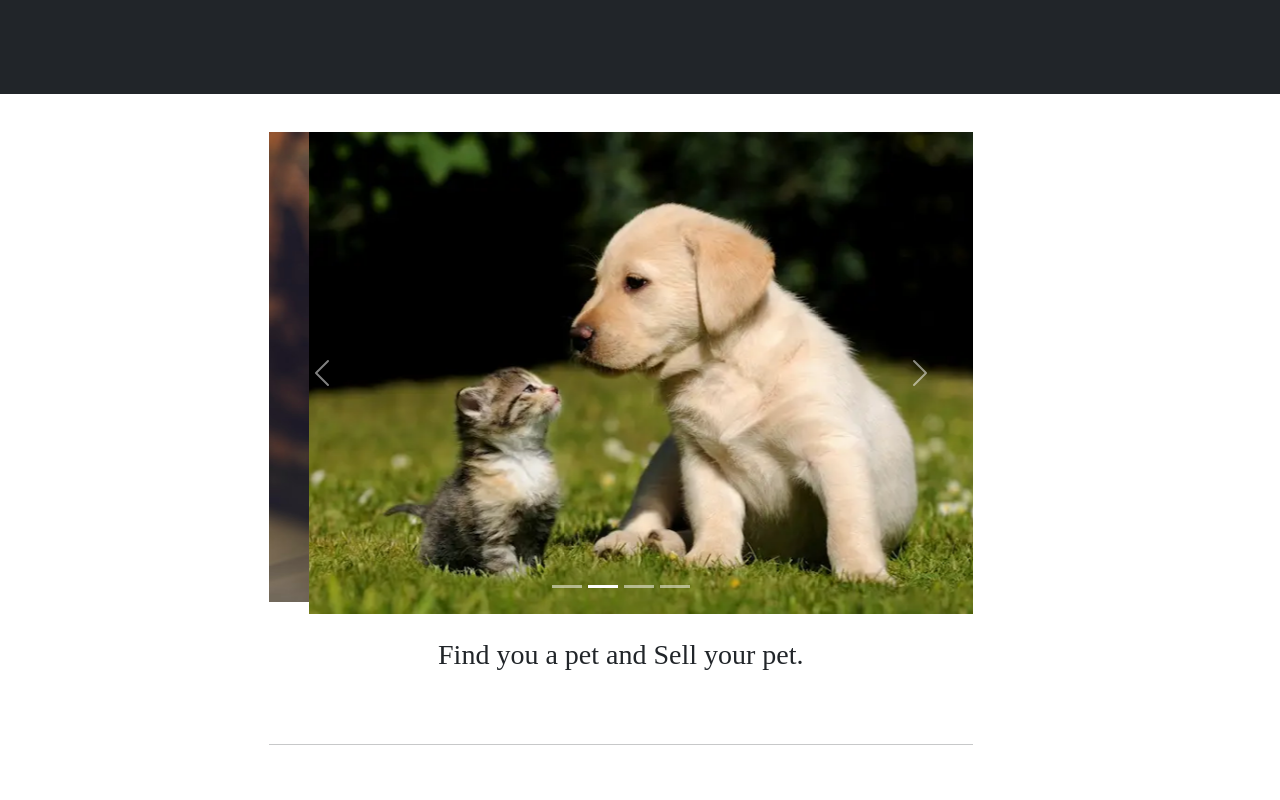
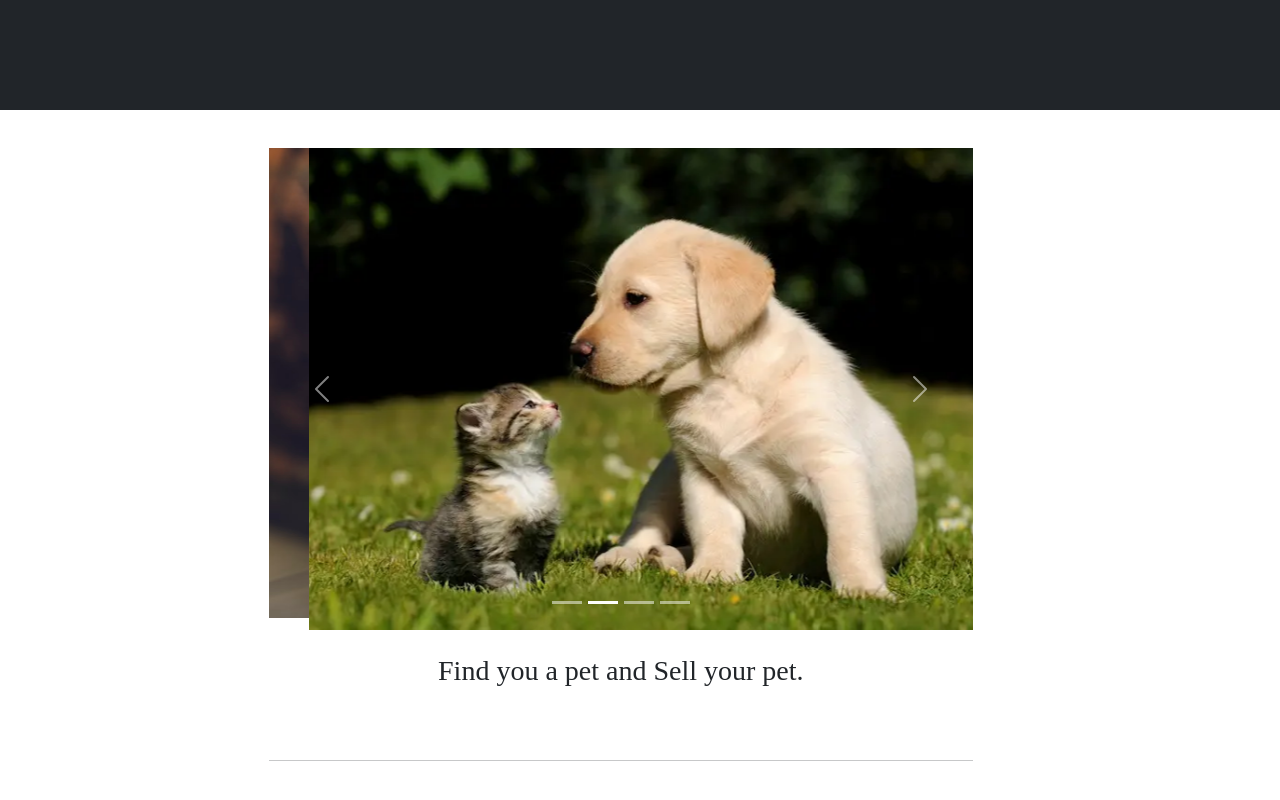
Before and after one commit to Dhanushk19/petshop_client, a React (Create React App) app: page / in a window 1280 px wide. Shown: the top 800 px of the page. Built offline with nearby package versions, Linux system fonts and the light colour scheme; no server answers; a web font is replaced by a local one.

Commit message:
Update Nav.js

```diff
--- a/src/Components/Nav.js
+++ b/src/Components/Nav.js
@@ -24,7 +24,7 @@
             user == null ?
             (
 
-            <nav className="navbar navbar-expand-lg navbar-dark bg-dark py-0">
+            <nav className="navbar navbar-expand-lg navbar-dark bg-dark">
 
             <ul className="navbar-nav">
                <li className="navbar" style={{marginLeft:"50px"}}>
```
